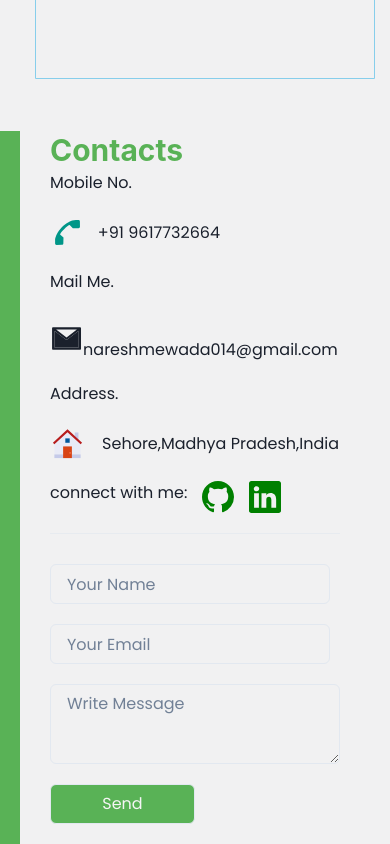
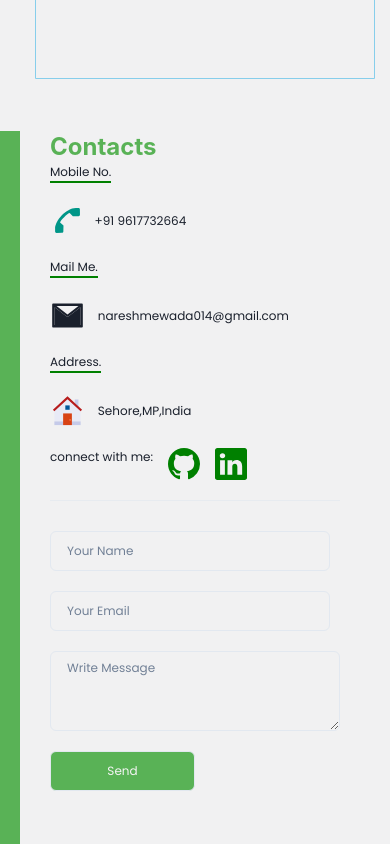
Before and after one commit to nmewada01/portfolio, a React (Create React App) app: page / in a window 390 px wide. Shown: the part 5720-6564 px from the top of the page. Built offline with nearby package versions, Linux system fonts and the light colour scheme; a web font is replaced by a local one.

Commit message:
set responsive in contact page

```diff
--- a/src/components/contact/Contact.jsx
+++ b/src/components/contact/Contact.jsx
@@ -53,28 +53,42 @@ const Contact = () => {
 
   return (
     <>
-      <Box className="c" id="contact" my={"2rem"}>
+      <Box
+        className="c"
+        id="contact"
+        my={"2rem"}
+        fontSize={["xs", "sm", "md", "md"]}
+      >
         <Box className="c-bg"></Box>
         <Box className="c-wrapper">
           <Box className="c-left">
-            <Heading className="c-title" style={{ color: "#59b256" }}>
+            <Heading
+              fontSize={["2xl", "3xl", "4xl", "5xl"]}
+              style={{ color: "#59b256" }}
+            >
               Contacts
             </Heading>
             <Box className="c-info">
-              <Text>Mobile No.</Text>
+              <Text borderBottom={"2px solid green"} display={"inline-block"}>
+                Mobile No.
+              </Text>
               <Box className="c-info-item">
                 <FcPhone size="35px" />
                 &nbsp;&nbsp;&nbsp;+91 9617732664
               </Box>
-              <Text>Mail Me.</Text>
+              <Text borderBottom={"2px solid green"} display={"inline-block"}>
+                Mail Me.
+              </Text>
               <Box className="c-info-item">
                 <AiTwotoneMail size="35px" />
                 &nbsp;&nbsp;&nbsp; nareshmewada014@gmail.com
               </Box>
-              <Text>Address.</Text>
+              <Text borderBottom={"2px solid green"} display={"inline-block"}>
+                Address.
+              </Text>
               <Box className="c-info-item">
                 <FcHome size="35px" />
-                &nbsp;&nbsp;&nbsp; Sehore,Madhya Pradesh,India
+                &nbsp;&nbsp;&nbsp; Sehore,MP,India
               </Box>
               <Box style={{ display: "flex", gap: "15px" }}>
                 <Text>connect with me:</Text>
@@ -106,7 +120,7 @@ const Contact = () => {
           </Box>
           {isLargerThan ? null : <Divider my={"5"} />}
           <Box className="c-right" lineHeight={"2rem"}>
-            <p className="c-desc">
+            <Text className="c-desc">
               <Button
                 color={darkMode ? "white" : "green"}
                 bg={darkMode ? "#59b256" : "white"}
@@ -116,16 +130,18 @@ const Contact = () => {
               </Button>
               <br />
               Hello! I am a Full Stack Web Developer. Seeking for new
-              opportunity. I know html,css,javascript,react language. <br />
-              For hire me contact me via email.
+              opportunity in software industry.
+              <br />
+              contact me via email.
               <br />
               Thank YOu
-            </p>
+            </Text>
 
             {/* ---------------------------------------------------------------------------------------------------------------------------- */}
 
             <form ref={form} onSubmit={sendEmail} className={"form"}>
               <Input
+                fontSize={["xs", "sm", "md", "md"]}
                 style={{ backgroundColor: darkMode && "#333" }}
                 type="text"
                 name="user_name"
@@ -133,17 +149,21 @@ const Contact = () => {
               />
 
               <Input
+                fontSize={["xs", "sm", "md", "md"]}
                 style={{ backgroundColor: darkMode && "#333" }}
                 type="email"
                 name="user_email"
                 placeholder="Your Email"
               />
               <Textarea
+                fontSize={["xs", "sm", "md", "md"]}
                 style={{ backgroundColor: darkMode && "#333" }}
                 name="message"
                 placeholder="Write Message"
               />
+              <Tooltip label="click to send message">
                 <Input
+                  fontSize={["xs", "sm", "md", "md"]}
                   type="submit"
                   value="Send"
                   bg="#59b256"
@@ -154,6 +174,7 @@ const Contact = () => {
                     bg: "none",
                   }}
                 ></Input>
+              </Tooltip>
               {done && (
                 <Image src={ThankYou} w="100%" h="25vh" alt="thankyou" />
               )}
--- a/src/components/contact/contact.css
+++ b/src/components/contact/contact.css
@@ -36,7 +36,7 @@
 .c-info-item {
   display: flex;
   align-items: center;
-  margin: 50px 0px;
+  margin: 25px 0px;
   font-weight: 300;
   width: 70%;
 
```
Lines whose indentation alone changed are shown as unchanged.
